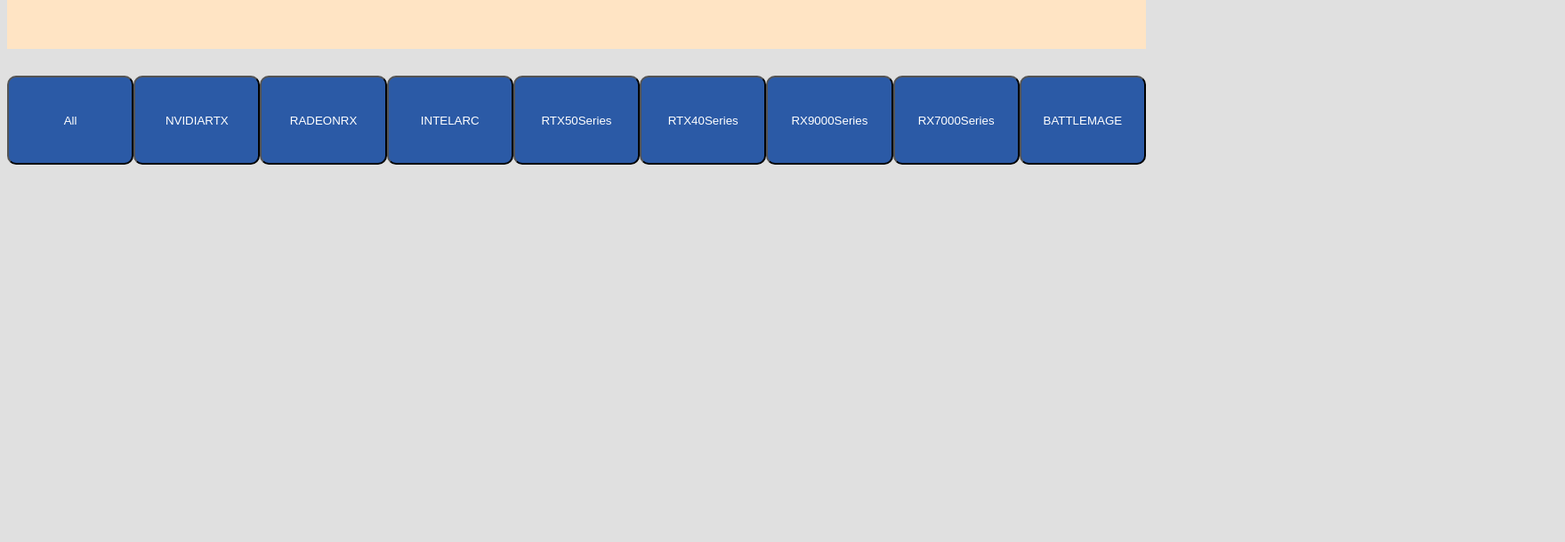
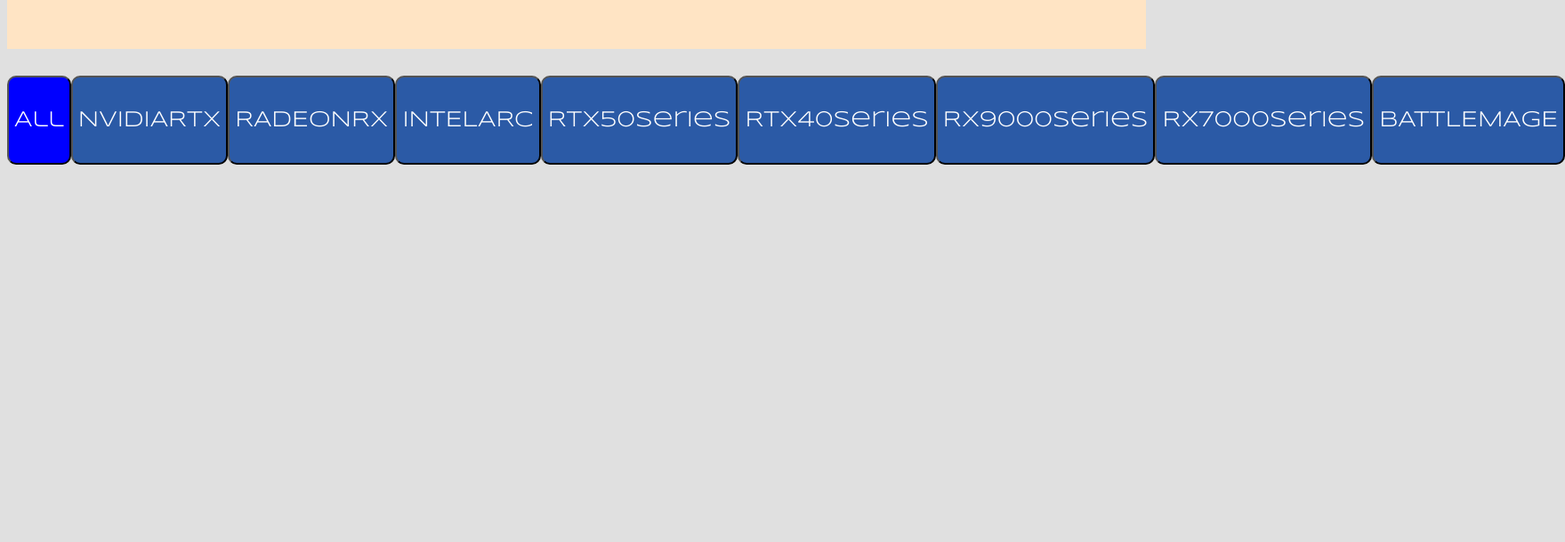
Before and after one commit to amartbls/shopping-cart-project, a plain HTML site: page index.html in a window 1280 px wide. Shown: the part 191-800 px from the top of the page at 89% size, 1759 px wide, since content can reach past the window. Drawn offline with nearby package versions, Linux system fonts and the light colour scheme; a web font is replaced by a local one.

Commit message:
Update sytle.css

```diff
--- a/sytle.css
+++ b/sytle.css
@@ -28,6 +28,13 @@ html body{
     width: 250px;
     height: 100px;
     color: white;
+    font-family: "Syncopate", sans-serif;
+    font-weight: 400;
+    font-style: normal;
+    font-size: 25px;
+}
+#all{
+    background-color: blue;
 }
 .container{
     display: flex;
```
